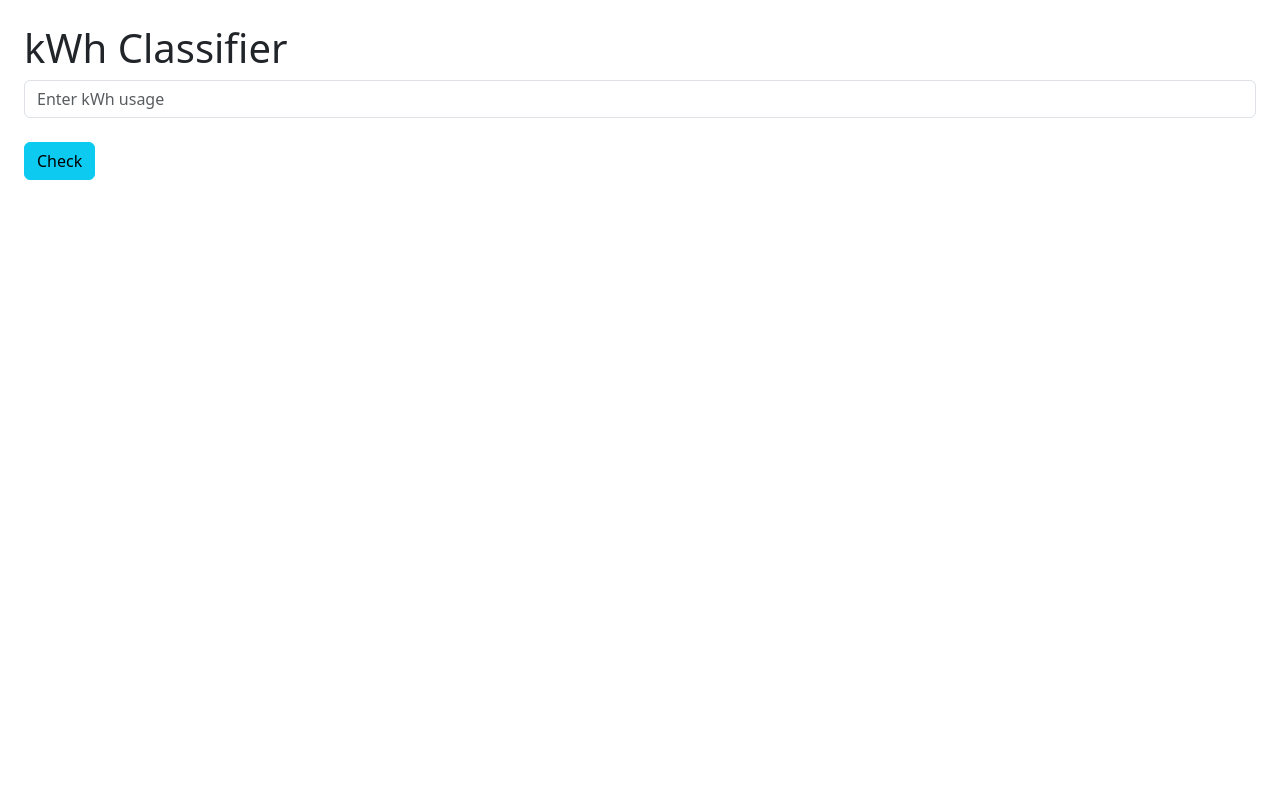
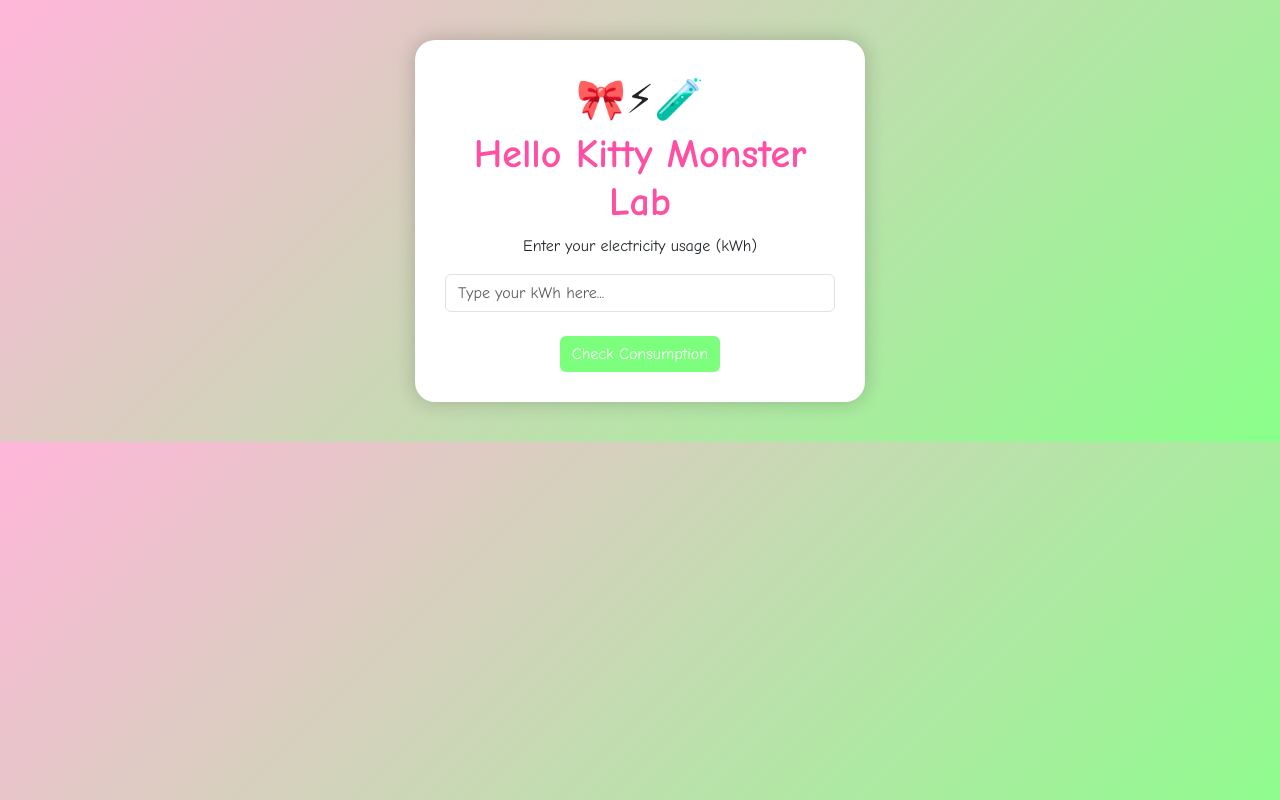
Before and after one commit to samanthamauricelacuesta-cmd/FV_ICT9T_Q4DRILL1_LACUESTA_SAMANTHA, a plain HTML site: page index.html in a window 1280 px wide. Drawn offline with nearby package versions, Linux system fonts and the light colour scheme.

Commit message:
Update index.html

```diff
--- a/index.html
+++ b/index.html
@@ -3,20 +3,67 @@
 <head>
 <meta charset="UTF-8">
 <meta name="viewport" content="width=device-width, initial-scale=1.0">
-<title>kWh Classifier</title>
+<title>Q4DRILL1</title>
 
 <link href="https://cdn.jsdelivr.net/npm/bootstrap@5.3.3/dist/css/bootstrap.min.css" rel="stylesheet">
 
+<style>
+
+body{
+    background: linear-gradient(135deg, #ffb6d9, #8aff8a);
+    font-family: "Comic Sans MS", cursive;
+    text-align:center;
+    padding:40px;
+}
+
+.lab-box{
+    background:white;
+    border-radius:20px;
+    padding:30px;
+    max-width:450px;
+    margin:auto;
+    box-shadow:0 0 20px rgba(0,0,0,0.2);
+}
+
+h1{
+    color:#ff4fa3;
+    font-weight:bold;
+}
+
+.monster{
+    font-size:40px;
+}
+
+button{
+    background:#7cff7c !important;
+    border:none !important;
+    font-weight:bold;
+}
+
+button:hover{
+    background:#59d959 !important;
+}
+
+</style>
+
 </head>
 
-<body class="p-4">
+<body>
 
-<h1>kWh Classifier</h1>
+<div class="lab-box">
 
-<input type="text" class="form-control" id="kWh" placeholder="Enter kWh usage">
+<div class="monster">🎀⚡🧪</div>
+
+<h1>Hello Kitty Monster Lab</h1>
+
+<p>Enter your electricity usage (kWh)</p>
+
+<input type="text" class="form-control" id="kWh" placeholder="Type your kWh here...">
 <br>
 
-<button class="btn btn-info" onclick="checkkWh()">Check</button>
+<button class="btn btn-success" onclick="checkkWh()">Check Consumption</button>
+
+</div>
 
 <script>
 
@@ -25,27 +72,27 @@
 let kWh = Number(document.getElementById("kWh").value);
 
 if(isNaN(kWh) || kWh < 0){
-        alert("Please enter a valid number");
+    alert("⚡ Monster says: enter a valid number!");
 }
 
 else if(kWh <= 100){
-        alert("Lifeline Consumer: Discounted electricity rates");
+    alert("🎀 Lifeline Consumer: Discounted electricity rates!");
 }
 
 else if(kWh <= 200){
-        alert("Low Consumption: Normal residential rate");
+    alert("🌸 Low Consumption: Normal residential rate!");
 }
 
 else if(kWh <= 300){
-        alert("Average Consumption: Typical electricity usage");
+    alert("🔋 Average Consumption: Typical electricity usage!");
 }
 
 else if(kWh <= 500){
-        alert("High Consumption: Higher electricity usage");
+    alert("⚡ High Consumption: Higher electricity usage!");
 }
 
 else{
-        alert("Very High Consumption: Heavy electricity users");
+    alert("🧪 Very High Consumption: Heavy electricity users!");
 }
 
 }
```
Lines whose indentation alone changed are shown as unchanged.
